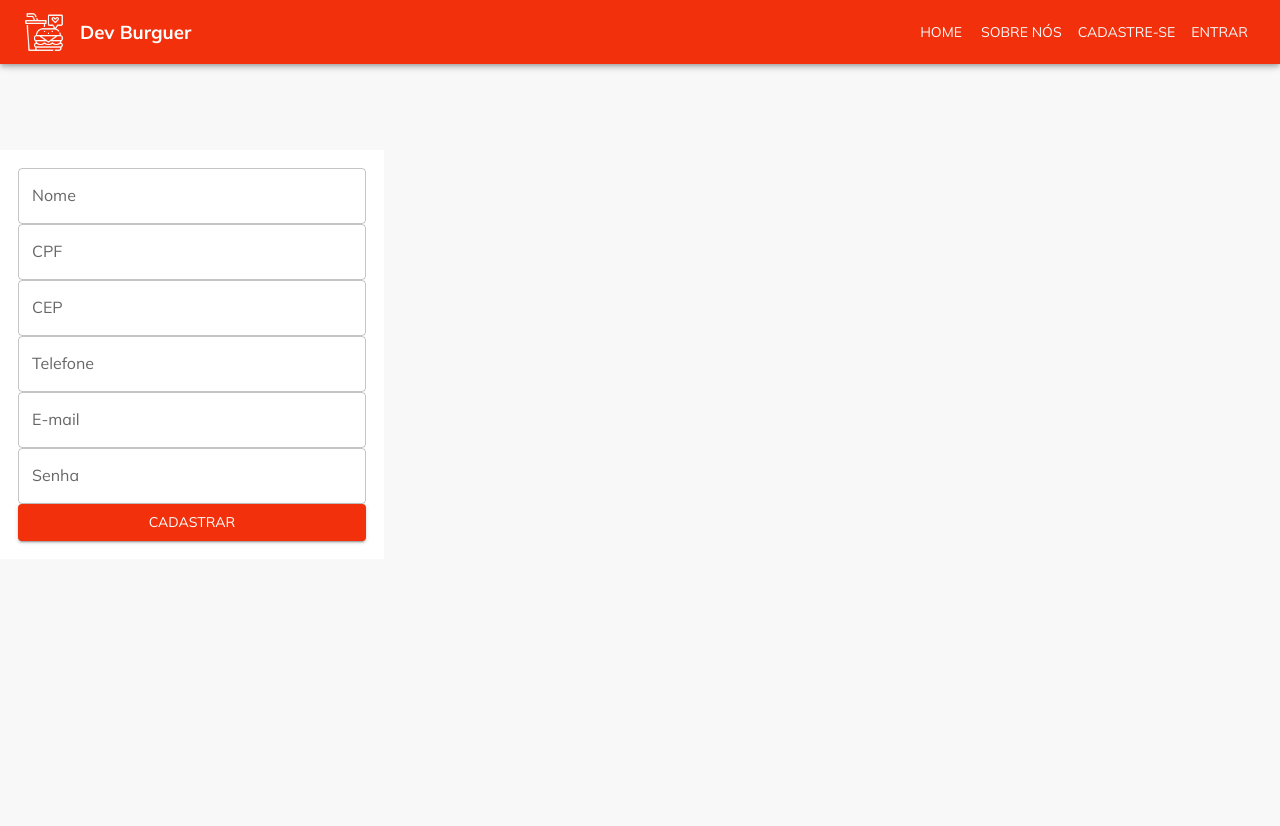
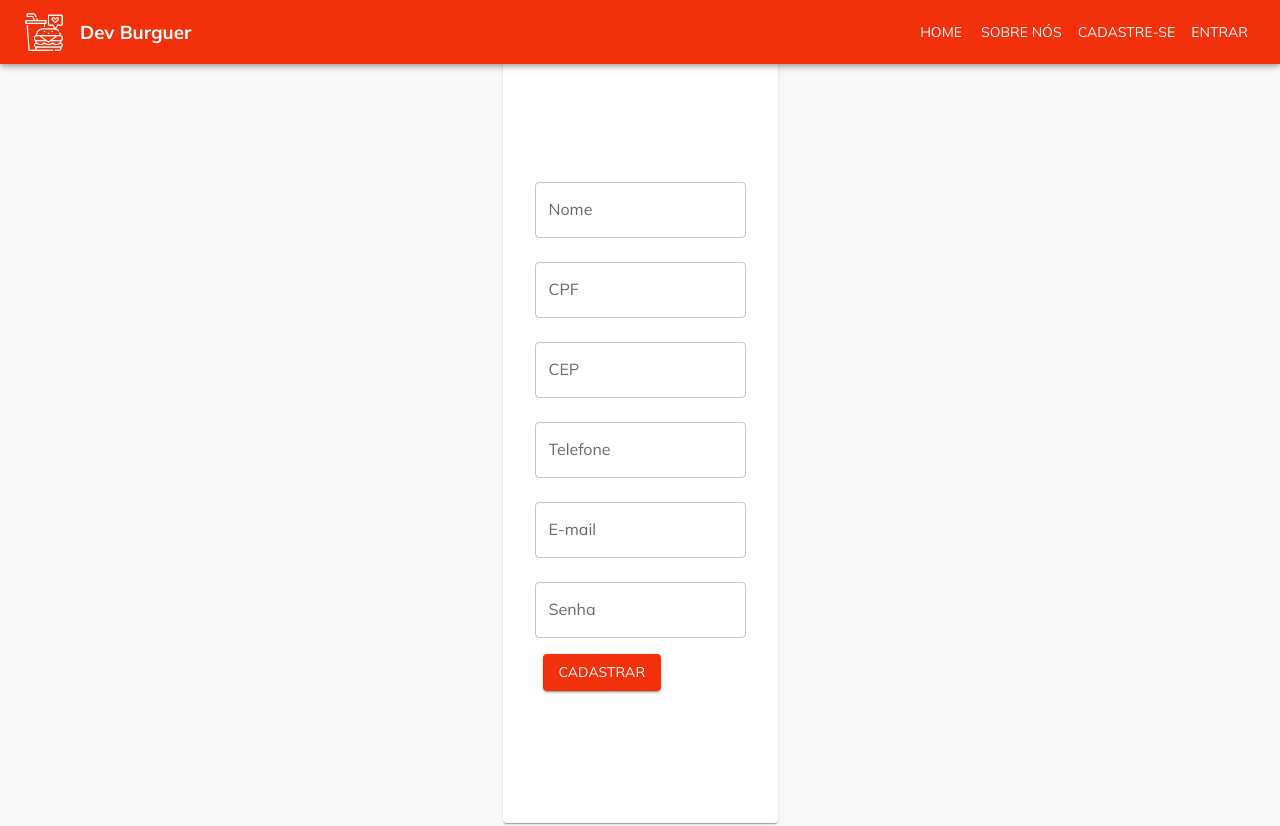
Before and after one commit to Josirocha/dev_burguer, a React (Vite) app: page /cadastro in a window 1280 px wide. Shown: the top 826 px of the page. Before the commit the page ends 800 px from the top, so only its background shows below. Built offline with nearby package versions, Linux system fonts and the light colour scheme.

Commit message:
peguei o arquivo svg e coloquei na pagina cadastro

```diff
--- a/src/Pages/Cadastro/Cadastro.jsx
+++ b/src/Pages/Cadastro/Cadastro.jsx
@@ -1,18 +1,91 @@
-import React from 'react'
-import {Button, TextField} from '@mui/material'
+import React from "react";
+import {
+    Button,
+    Card,
+    CardActions,
+    CardContent,
+    TextField,
+} from "@mui/material";
+import img from "../../assets/images/cadastro.svg";
 import S from './Cadastro.module.css'
 function Cadastro() {
-  return (
-    <form action="" className={S.form}>
-      <TextField id="Nome" label="Nome" variant="outlined" />
-      <TextField id="cpf" label="CPF" variant="outlined" />
-      <TextField id="cep" label="CEP" variant="outlined" />
-      <TextField id="tel" label="Telefone" variant="outlined" />
-      <TextField id="email" label="E-mail" variant="outlined" />
-      <TextField id="senha" label="Senha" variant="outlined" type="password"/>
-      <Button variant="contained">Cadastrar</Button>
-    </form>
-  )
+    return (
+        <div className={S.container}>
+                <h2>Cadastre-se aqui</h2>
+            <div className={S.form}>
+                <Card
+                    sx={{
+                        width: "280",
+                        height: "80",
+                        padding: "100px 16px",
+                        margin: "16px",
+                        marginTop: "20px",
+                        display: "flex",
+                        flexDirection: "column",
+                    }}
+                >
+                    <CardContent
+                        sx={{ display: "flex", flexDirection: "column" }}
+                    >
+                        <TextField
+                            id="Nome"
+                            label="Nome"
+                            variant="outlined"
+                            type="text"
+                            fullWidth
+                            margin="normal"
+                        />
+                        <TextField
+                            id="cpf"
+                            label="CPF"
+                            variant="outlined"
+                            type="text"
+                            fullWidth
+                            margin="normal"
+                        />
+                        <TextField
+                            id="cep"
+                            label="CEP"
+                            variant="outlined"
+                            type="text"
+                            fullWidth
+                            margin="normal"
+                        />
+                        <TextField
+                            id="tel"
+                            label="Telefone"
+                            variant="outlined"
+                            type="text"
+                            fullWidth
+                            margin="normal"
+                        />
+                        <TextField
+                            id="email"
+                            label="E-mail"
+                            variant="outlined"
+                            type="text"
+                            fullWidth
+                            margin="normal"
+                        />
+                        <TextField
+                            id="senha"
+                            label="Senha"
+                            variant="outlined"
+                            type="password"
+                            fullWidth
+                            margin="normal"
+                        />
+                        <CardActions>
+                            <Button variant="contained">Cadastrar</Button>
+                        </CardActions>
+                    </CardContent>
+                </Card>
+            </div>
+            <div className={S.svg}>
+                <img src={img} alt="" />
+            </div>
+        </div>
+    );
 }
 
 export default Cadastro;
--- a/src/Pages/Cadastro/Cadastro.module.css
+++ b/src/Pages/Cadastro/Cadastro.module.css
@@ -1,11 +1,12 @@
+/* .container{
+    display: flex;
+} */
+
 .form{
     display: flex;
-    flex-direction: column;
     justify-content: center;
-    align-content: center;
-    width: 30%;
-    border: solid white;
-    background-color: white;
-    padding: 15px;
-    margin-top: 150px;
 }
+
+.svg{
+
+}
```
Also changed, not shown: src/assets/images/cadastro.svg (added).
